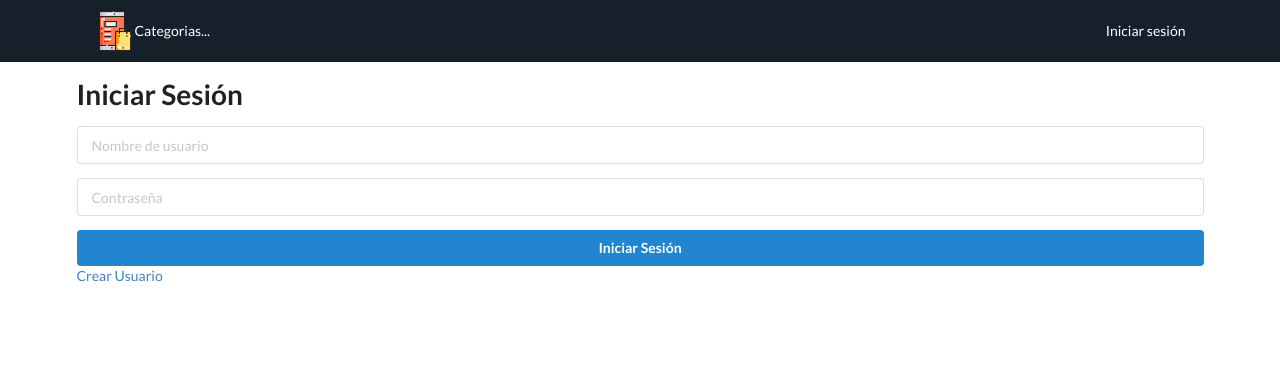
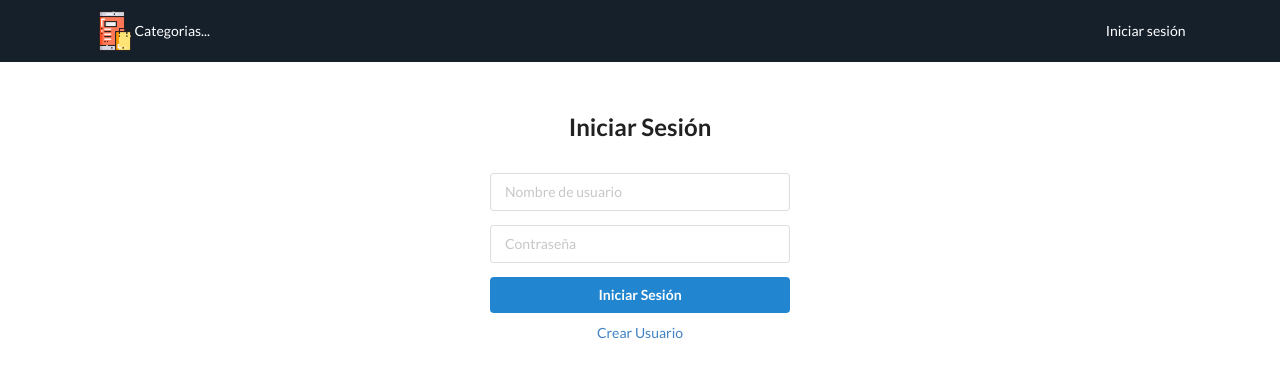
Before and after one commit to hrdax/proyectos-vue, a Vue app in the folder vue-ecommerce/ecommerce/: page /login in a window 1280 px wide. Shown: the top 378 px of the page. Built offline with nearby package versions, Linux system fonts and the light colour scheme.

Commit message:
estilo campo login

```diff
--- a/vue-ecommerce/ecommerce/src/views/Login.vue
+++ b/vue-ecommerce/ecommerce/src/views/Login.vue
@@ -1,7 +1,7 @@
 <template>
     <BasicLayout>
-        <h1>Iniciar Sesión</h1>
         <div class="login">
+            <h2>Iniciar Sesión</h2>
             <form class="ui form">
                 <div class="field">
                     <input type="text" placeholder="Nombre de usuario" />
@@ -32,6 +32,22 @@ export default {
 }
 </script>
 
-<style>
+<style lang="scss" scoped>
+.login {
+    text-align: center;
+    > h2 {
+        margin: 50px 0 30px 0;
+    }
 
+    .ui.form {
+        max-width: 300px !important;
+        margin: 0 auto;
+        margin-bottom: 10px;
+
+        input.error {
+            border-color: #faa;
+            background-color: #ffeded;
+        }
+    }
+}
 </style>
```
